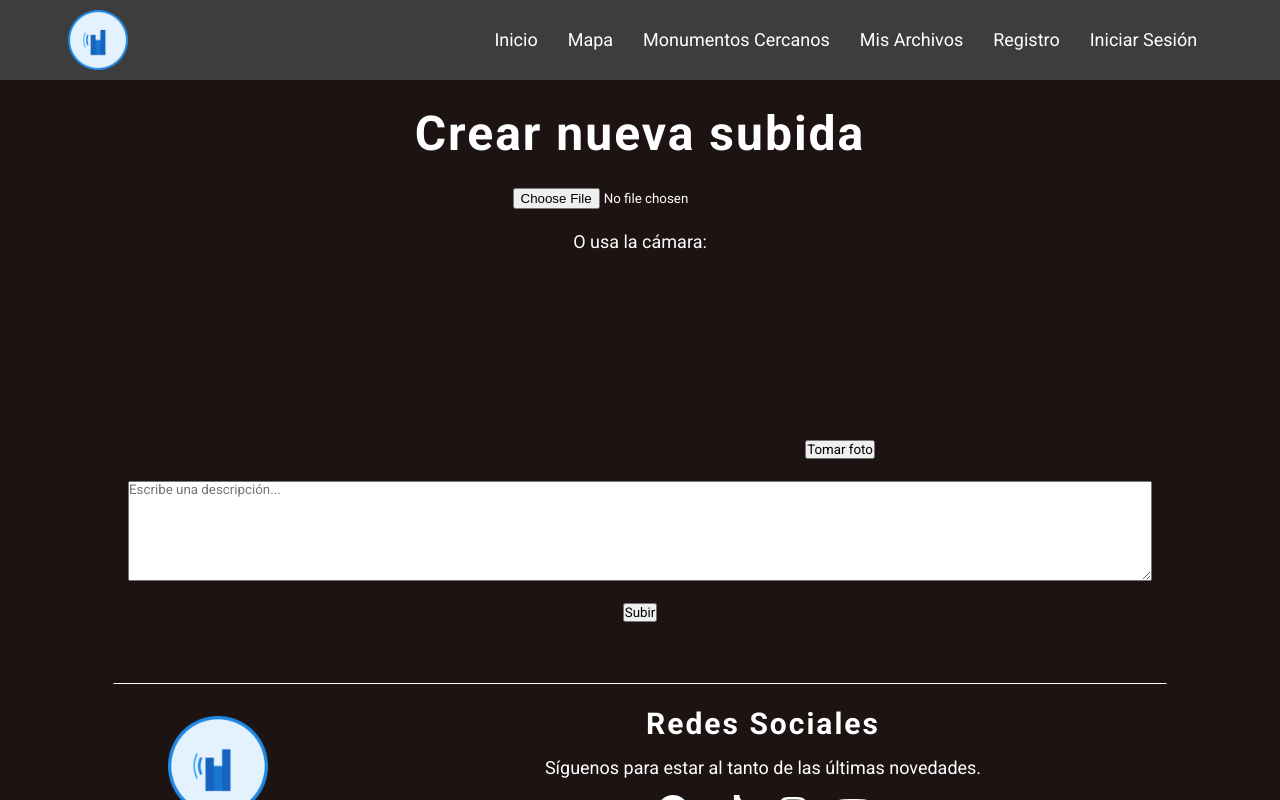
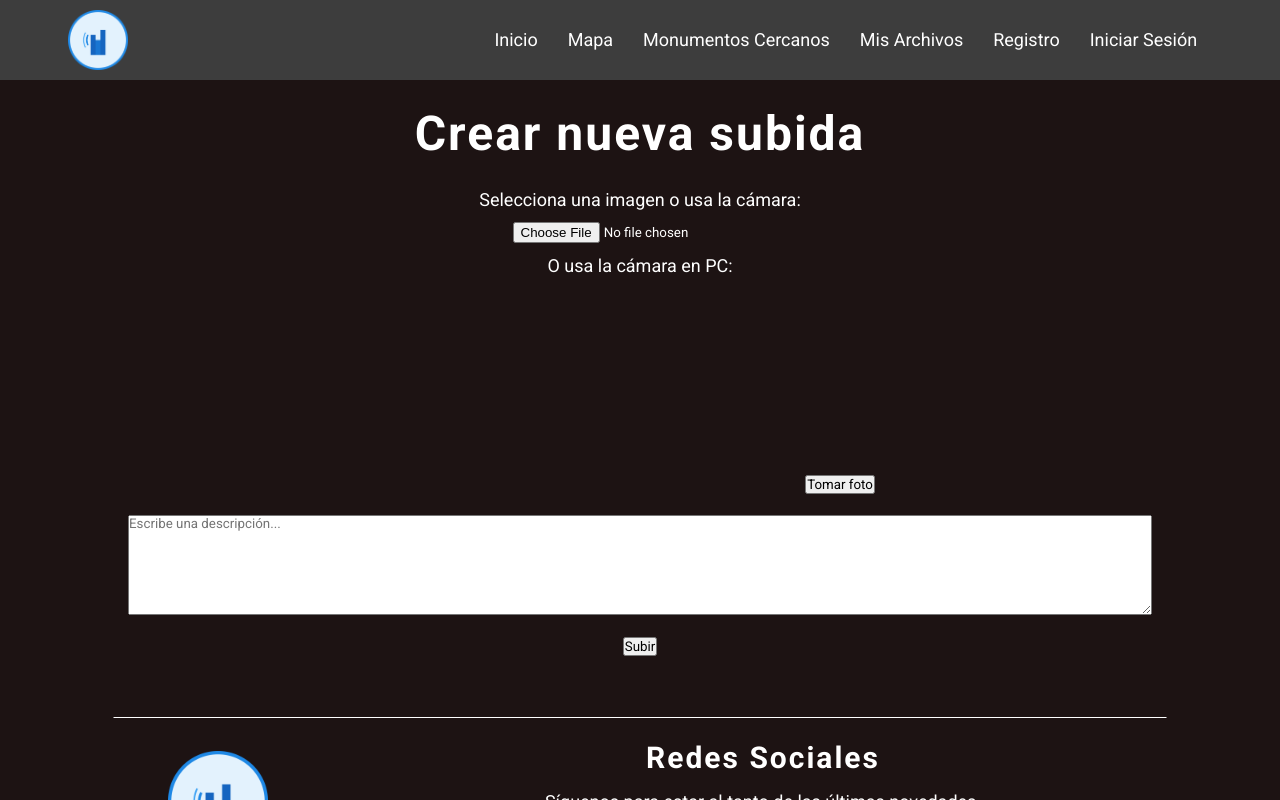
Before and after one commit to MoisesMotaAlarcon/escucha-mi-ciudad, a React (Vite) app: page /upload in a window 1280 px wide. Shown: the top 800 px of the page. Built offline with nearby package versions, Linux system fonts and the light colour scheme; no server answers.

Commit message:
Actualiza Camara

```diff
--- a/src/components/CameraCapture.jsx
+++ b/src/components/CameraCapture.jsx
@@ -1,3 +1,4 @@
+// src/components/CameraCapture.jsx
 import React, { useRef } from "react";
 import Webcam from "react-webcam";
 
@@ -5,16 +6,19 @@ function CameraCapture({ onCapture }) {
   const webcamRef = useRef(null);
 
   const capture = () => {
+    if (!webcamRef.current) return alert("Webcam no disponible");
     const imageSrc = webcamRef.current.getScreenshot();
-    onCapture(imageSrc); // devuelve la imagen en base64
+    if (!imageSrc) return alert("No se pudo tomar la foto");
+    onCapture(imageSrc); // base64
   };
 
   return (
-    <div style={{ textAlign: "center" }}>
+    <div style={{ textAlign: "center", marginTop: "10px" }}>
       <Webcam
         audio={false}
+        ref={webcamRef}
         screenshotFormat="image/jpeg"
-        videoConstraints={{ facingMode: "environment" }} // cámara trasera
+        videoConstraints={{ facingMode: "user" }} // cámara frontal PC
         style={{ width: "100%", maxWidth: "400px", borderRadius: "10px" }}
       />
       <button onClick={capture} style={{ marginTop: "10px" }}>
--- a/src/components/UploadForm.jsx
+++ b/src/components/UploadForm.jsx
@@ -1,3 +1,4 @@
+// src/components/UploadForm.jsx
 import React, { useState } from "react";
 import { useNavigate } from "react-router-dom";
 import { storage, db, auth } from "../services/firebase";
@@ -11,14 +12,8 @@ function UploadForm() {
   const [loading, setLoading] = useState(false);
   const navigate = useNavigate();
 
-  // cuando el usuario selecciona archivo de galería
-  const handleFileChange = (e) => {
-    setFile(e.target.files[0]);
-  };
-
-  // cuando el usuario toma foto con cámara
+  // cuando el usuario toma foto con cámara (PC)
   const handleCameraCapture = async (imageBase64) => {
-    // Convertir base64 a Blob
     const res = await fetch(imageBase64);
     const blob = await res.blob();
     setFile(blob);
@@ -30,7 +25,10 @@ function UploadForm() {
 
     setLoading(true);
     try {
-      const storageRef = ref(storage, `uploads/${auth.currentUser.uid}/${Date.now()}.jpg`);
+      const storageRef = ref(
+        storage,
+        `uploads/${auth.currentUser.uid}/${Date.now()}.jpg`
+      );
       await uploadBytes(storageRef, file);
       const fileUrl = await getDownloadURL(storageRef);
 
@@ -55,13 +53,19 @@ function UploadForm() {
     <div style={{ marginTop: "100px", textAlign: "center", color: "white" }}>
       <h2>Crear nueva subida</h2>
       <form onSubmit={handleSubmit} style={{ marginTop: "20px" }}>
+        <p>Selecciona una imagen o usa la cámara:</p>
+
+        {/* Input para móvil: galería o cámara */}
         <input
           type="file"
-          accept="image/*,audio/*"
-          onChange={handleFileChange}
-          style={{ marginBottom: "20px" }}
+          accept="image/*"
+          capture="environment" // cámara trasera
+          onChange={(e) => setFile(e.target.files[0])}
+          style={{ display: "block", margin: "10px auto" }}
         />
-        <p>O usa la cámara:</p>
+
+        {/* Webcam para PC */}
+        <p>O usa la cámara en PC:</p>
         <CameraCapture onCapture={handleCameraCapture} />
 
         <textarea
```
